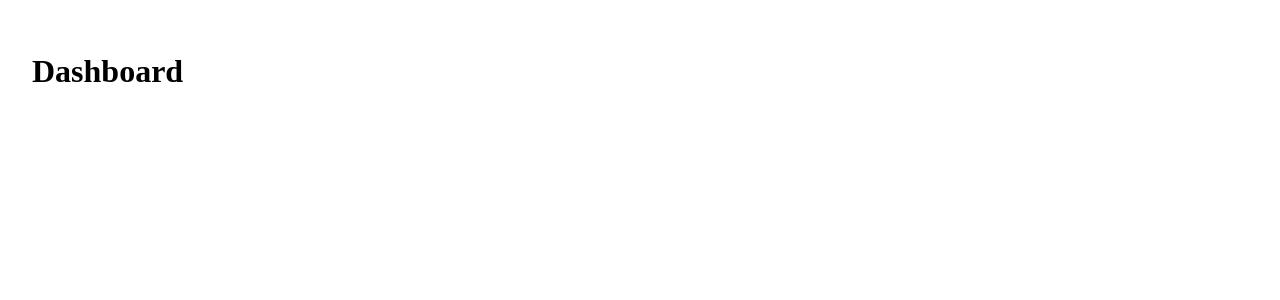
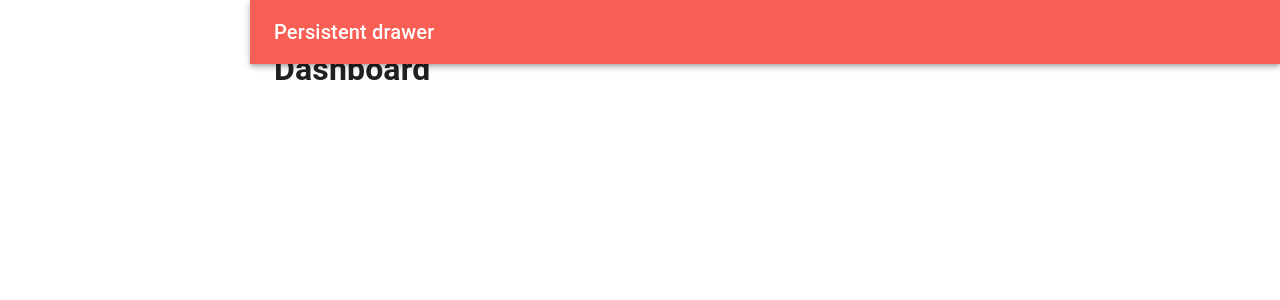
Before and after one commit to 123ZOKzok/yarnry-admin, a React (Vite) app: page / in a window 1280 px wide. Shown: the top 300 px of the page. Built offline with nearby package versions, Linux system fonts and the light colour scheme.

Commit message:
Creating appbar component

```diff
--- a/src/components/AdminApp.jsx
+++ b/src/components/AdminApp.jsx
@@ -3,6 +3,7 @@
 import AppRoutes from "../Routes";
 import { useState } from "react";
 import { BrowserRouter as Router } from "react-router-dom";
+import NavDrawer from "./NavDrawer";
 
 const DrawerWidth = 240;
 
@@ -35,6 +36,7 @@
       height: '100vh'
     }}>
       <Router>
+        <NavDrawer open={open} setOpen={setOpen}/>
         <Main open={open}>
           <AppRoutes />
         </Main>
--- /dev/null
+++ b/src/components/Appbar.jsx
@@ -0,0 +1,53 @@
+import MenuIcon from '@mui/icons-material/Menu';
+import Typography from '@mui/material/Typography';
+import MuiAppBar from '@mui/material/AppBar';
+import Toolbar from '@mui/material/Toolbar';
+import { styled } from '@mui/material';
+import IconButton from '@mui/material/IconButton';
+import { DrawerWidth } from '../styles/theme';
+
+
+
+const AppBar = styled(MuiAppBar, {
+    shouldForwardProp: (prop) => prop !== 'open',
+  })(({ theme, open }) => ({
+    transition: theme.transitions.create(['margin', 'width'], {
+      easing: theme.transitions.easing.sharp,
+      duration: theme.transitions.duration.leavingScreen,
+    }),
+    ...(open && {
+      width: `calc(100% - ${DrawerWidth}px)`,
+      marginLeft: `${DrawerWidth}px`,
+      transition: theme.transitions.create(['margin', 'width'], {
+        easing: theme.transitions.easing.easeOut,
+        duration: theme.transitions.duration.enteringScreen,
+      }),
+    }),
+  }));
+
+
+export default function Appbar ()  {
+
+    const handleDrawerOpen = () => {
+        setOpen(true);
+      };
+
+    return (
+        <AppBar position="fixed" open={open}>
+        <Toolbar>
+          <IconButton
+            color="inherit"
+            aria-label="open drawer"
+            onClick={handleDrawerOpen}
+            edge="start"
+            sx={{ mr: 2, ...(open && { display: 'none' }) }}
+          >
+            <MenuIcon />
+          </IconButton>
+          <Typography variant="h6" noWrap component="div">
+            Persistent drawer
+          </Typography>
+        </Toolbar>
+      </AppBar>
+    )
+  }
--- a/src/components/NavDrawer.jsx
+++ b/src/components/NavDrawer.jsx
@@ -1,7 +1,98 @@
+import * as React from 'react';
+import { styled, useTheme } from '@mui/material/styles';
+import Box from '@mui/material/Box';
+import Drawer from '@mui/material/Drawer';
+import CssBaseline from '@mui/material/CssBaseline';
+import List from '@mui/material/List';
+import Divider from '@mui/material/Divider';
+import IconButton from '@mui/material/IconButton';
+import ChevronLeftIcon from '@mui/icons-material/ChevronLeft';
+import ChevronRightIcon from '@mui/icons-material/ChevronRight';
+import ListItem from '@mui/material/ListItem';
+import ListItemButton from '@mui/material/ListItemButton';
+import ListItemIcon from '@mui/material/ListItemIcon';
+import ListItemText from '@mui/material/ListItemText';
+import InboxIcon from '@mui/icons-material/MoveToInbox';
+import MailIcon from '@mui/icons-material/Mail';
+import { DrawerWidth } from '../styles/theme';
+import Appbar from './Appbar';
 
 
-export default function NavDrawer ()  {
-    return (
-      <h1>NavDrawer</h1>
-    )
-  }
+
+
+
+
+
+const DrawerHeader = styled('div')(({ theme }) => ({
+  display: 'flex',
+  alignItems: 'center',
+  padding: theme.spacing(0, 1),
+  // necessary for content to be below app bar
+  ...theme.mixins.toolbar,
+  justifyContent: 'flex-end',
+}));
+
+export default function NavDrawer() {
+  const theme = useTheme();
+  const [open, setOpen] = React.useState(false);
+
+  // const handleDrawerOpen = () => {
+  //   setOpen(true);
+  // };
+
+  const handleDrawerClose = () => {
+    setOpen(false);
+  };
+
+  return (
+    <Box sx={{ display: 'flex' }}>
+      <CssBaseline />
+  <Appbar/>
+      <Drawer
+        sx={{
+          width: DrawerWidth,
+          flexShrink: 0,
+          '& .MuiDrawer-paper': {
+            width: DrawerWidth,
+            boxSizing: 'border-box',
+          },
+        }}
+        variant="persistent"
+        anchor="left"
+        open={open}
+      >
+        <DrawerHeader>
+          <IconButton onClick={handleDrawerClose}>
+            {theme.direction === 'ltr' ? <ChevronLeftIcon /> : <ChevronRightIcon />}
+          </IconButton>
+        </DrawerHeader>
+        <Divider />
+        <List>
+          {['Inbox', 'Starred', 'Send email', 'Drafts'].map((text, index) => (
+            <ListItem key={text} disablePadding>
+              <ListItemButton>
+                <ListItemIcon>
+                  {index % 2 === 0 ? <InboxIcon /> : <MailIcon />}
+                </ListItemIcon>
+                <ListItemText primary={text} />
+              </ListItemButton>
+            </ListItem>
+          ))}
+        </List>
+        <Divider />
+        <List>
+          {['All mail', 'Trash', 'Spam'].map((text, index) => (
+            <ListItem key={text} disablePadding>
+              <ListItemButton>
+                <ListItemIcon>
+                  {index % 2 === 0 ? <InboxIcon /> : <MailIcon />}
+                </ListItemIcon>
+                <ListItemText primary={text} />
+              </ListItemButton>
+            </ListItem>
+          ))}
+        </List>
+      </Drawer>
+    </Box>
+  );
+}
```
